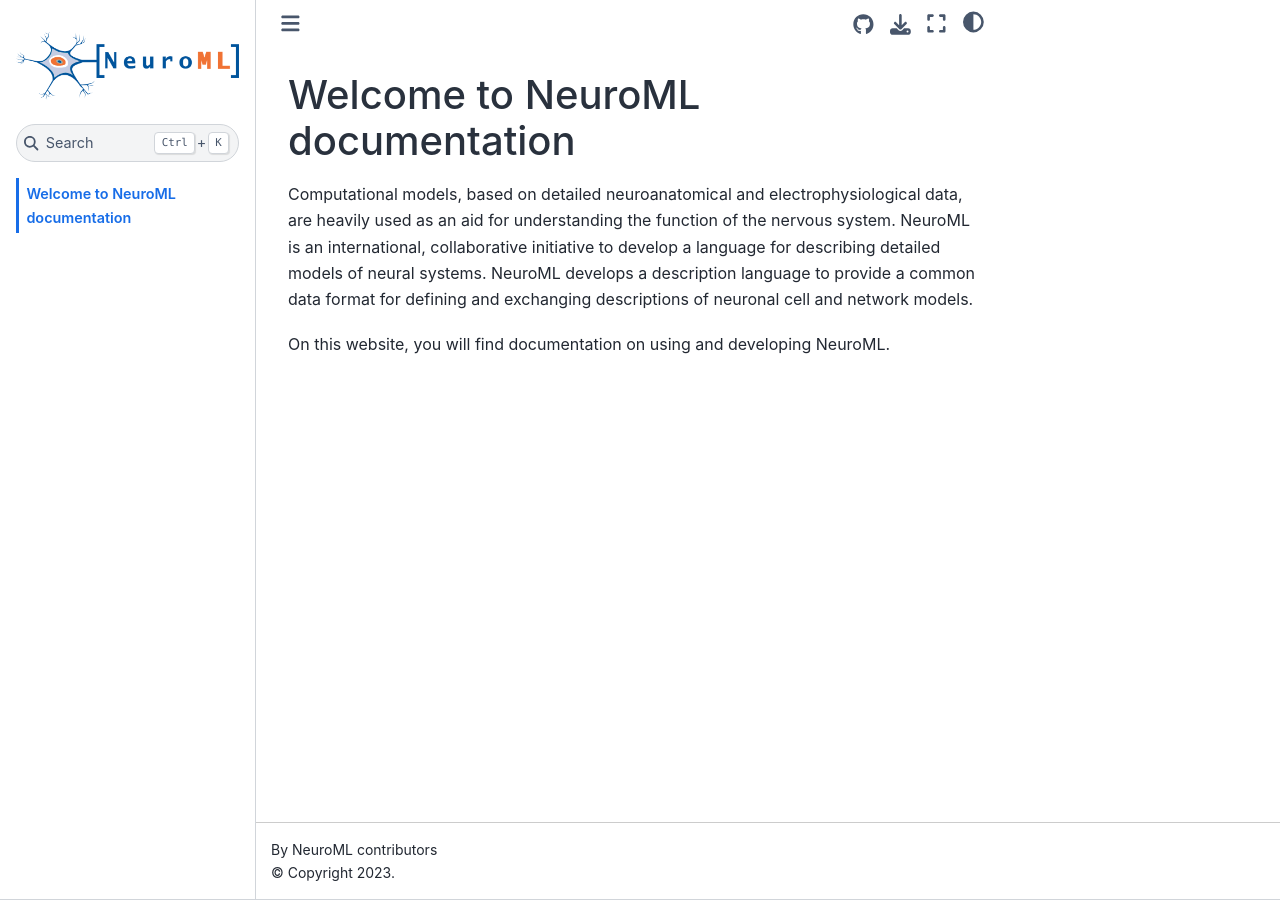
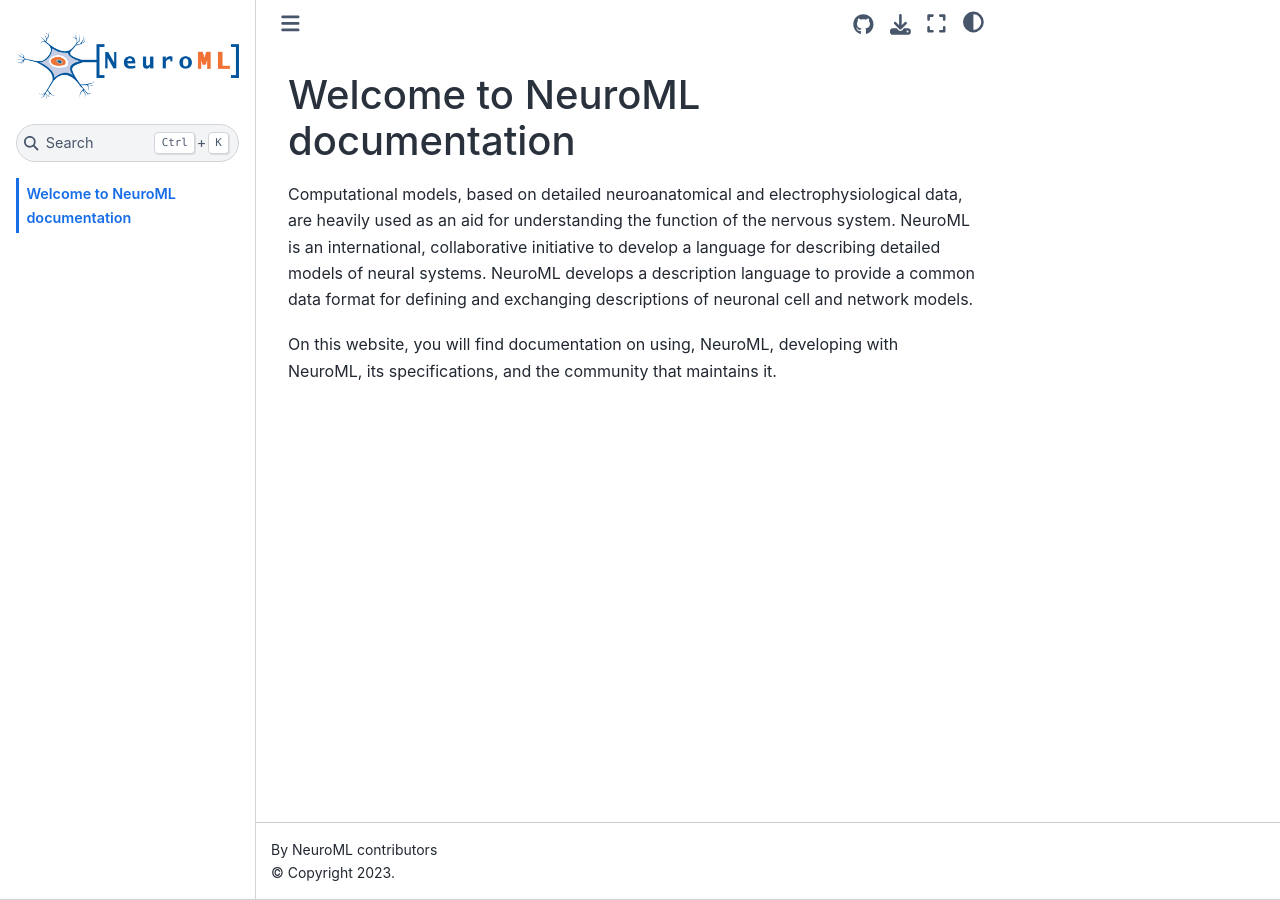
Before and after one commit to NeuroML/Documentation, a Jupyter Book: the page built from source/Landing.md, in a window 1280 px wide. Built offline with Jupyter Book 1.0.4 settings and Sphinx 7.4.7 and the Sphinx Book theme 1.1.4, drawn with Linux system fonts in a browser that asks for light colours; pages that are not in the unit, such as notebooks, are missing from menus.

Commit message:
Rename intro to Landing

```diff
--- a/source/intro.md
+++ b/source/Landing.md
@@ -5,4 +5,4 @@
 NeuroML is an international, collaborative initiative to develop a language for describing detailed models of neural systems.
 NeuroML develops a description language to provide a common data format for defining and exchanging descriptions of neuronal cell and network models.
 
-On this website, you will find documentation on using and developing NeuroML.
+On this website, you will find documentation on using, NeuroML, developing with NeuroML, its specifications, and the community that maintains it.
--- a/source/_toc.yml
+++ b/source/_toc.yml
@@ -1,7 +1,7 @@
 # Table of content
 # Learn more at https://jupyterbook.org/customize/toc.html
 #
-- file: intro
+- file: Landing
   numbered: false
 
 - part: Introduction
```
